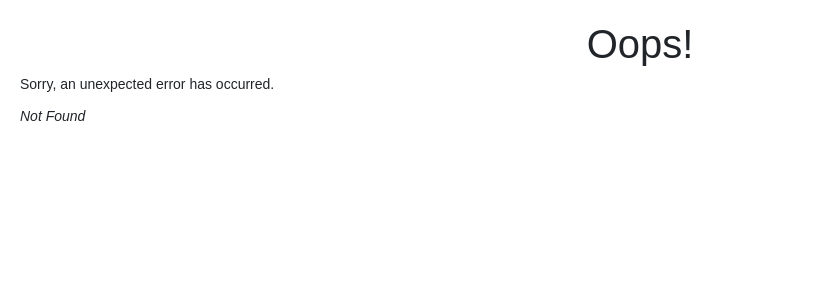
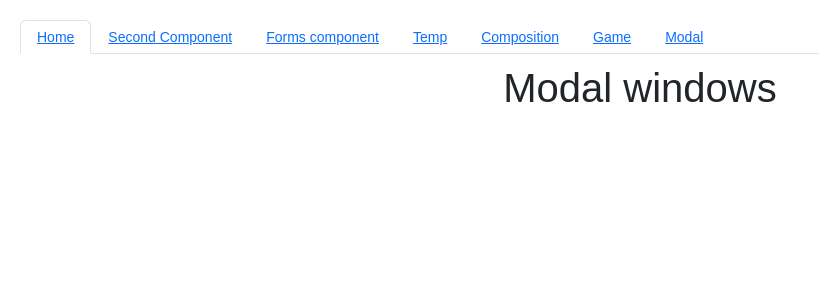
Before and after one commit to N1ph1l1m/React_practic, a React (Create React App) app in the folder React/my-app/: page /modal in a window 1280 px wide. Before the commit this address had no page. Shown: the top 300 px of the page, without its empty margins (0-819 px from the left). Built offline with nearby package versions, Linux system fonts and the light colour scheme.

Commit message:
Create ModalWindows component

```diff
--- a/React/my-app/src/components/Composition/composition.jsx
+++ b/React/my-app/src/components/Composition/composition.jsx
@@ -20,8 +20,6 @@ height:200px;
 padding-left:20px;
 `
 function FancyBorder(props){
-
-
     return(
         <div className={'FancyBorder FancyBorder-' + props.color}>
         {props.children}
--- /dev/null
+++ b/React/my-app/src/components/ModalWindows/index.jsx
@@ -0,0 +1,2 @@
+import ModalWindows from "./modal";
+export default ModalWindows;
--- /dev/null
+++ b/React/my-app/src/components/ModalWindows/modal.jsx
@@ -0,0 +1,13 @@
+import React from "react";
+import styled from "styled-components";
+
+
+export default class ModalWindows extends React.Component{
+    render(){
+        return(
+        <>
+        <h1>Modal windows</h1>
+        </>
+        )
+    }
+}
--- a/React/my-app/src/components/Router/root.jsx
+++ b/React/my-app/src/components/Router/root.jsx
@@ -65,6 +65,12 @@ export default class Root extends React.Component{
                 Game
                 </Link></NavLink>
               </NavItem>
+              <NavItem>
+                <NavLink>
+                <Link to={"/modal"}>
+                Modal
+                </Link></NavLink>
+              </NavItem>
             </Nav>
             <OutletWRap id="detail">
                 <Outlet />
--- a/React/my-app/src/index.js
+++ b/React/my-app/src/index.js
@@ -13,6 +13,7 @@ import Calculator from './components/Calculator';
 import Composition from './components/Composition';
 import Game from './components/game';
 import SecondComponent from './components/SecondComponent/secondComponent';
+import ModalWindows from './components/ModalWindows';
 
 const router  = createBrowserRouter([
     {
@@ -44,6 +45,10 @@ const router  = createBrowserRouter([
             path:"/game",
             element:<Game/>
         },
+        {
+            path:"/modal",
+            element:<ModalWindows/>
+        },
       ]
     },
 
```
